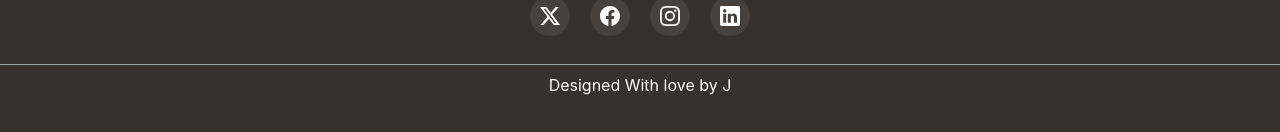
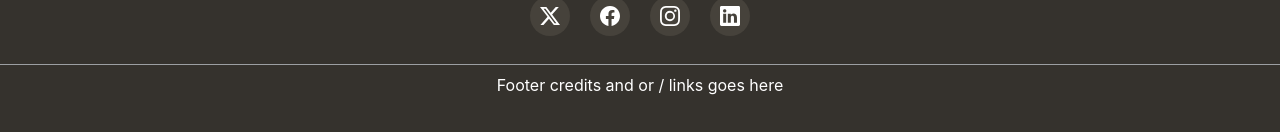
Before and after one commit to jahrulezfrancis/swift-service-frontend, a React (Vite) app: page / in a window 1280 px wide. Shown: the part 2684-2816 px from the top of the page. Built offline with nearby package versions, Linux system fonts and the light colour scheme.

Commit message:
Updating footer credit

```diff
--- a/src/Components/Sections/Footer/Footer.tsx
+++ b/src/Components/Sections/Footer/Footer.tsx
@@ -36,7 +36,7 @@ export default function Footer() {
                     </HStack>
                     <Divider p="10px 0px" />
                     <Stack align="center">
-                       <Text color="white">Designed With love by J</Text>
+                        <Text color="white">Footer credits and or / links goes here</Text>
                     </Stack>
                 </Stack>
             </footer>
```
